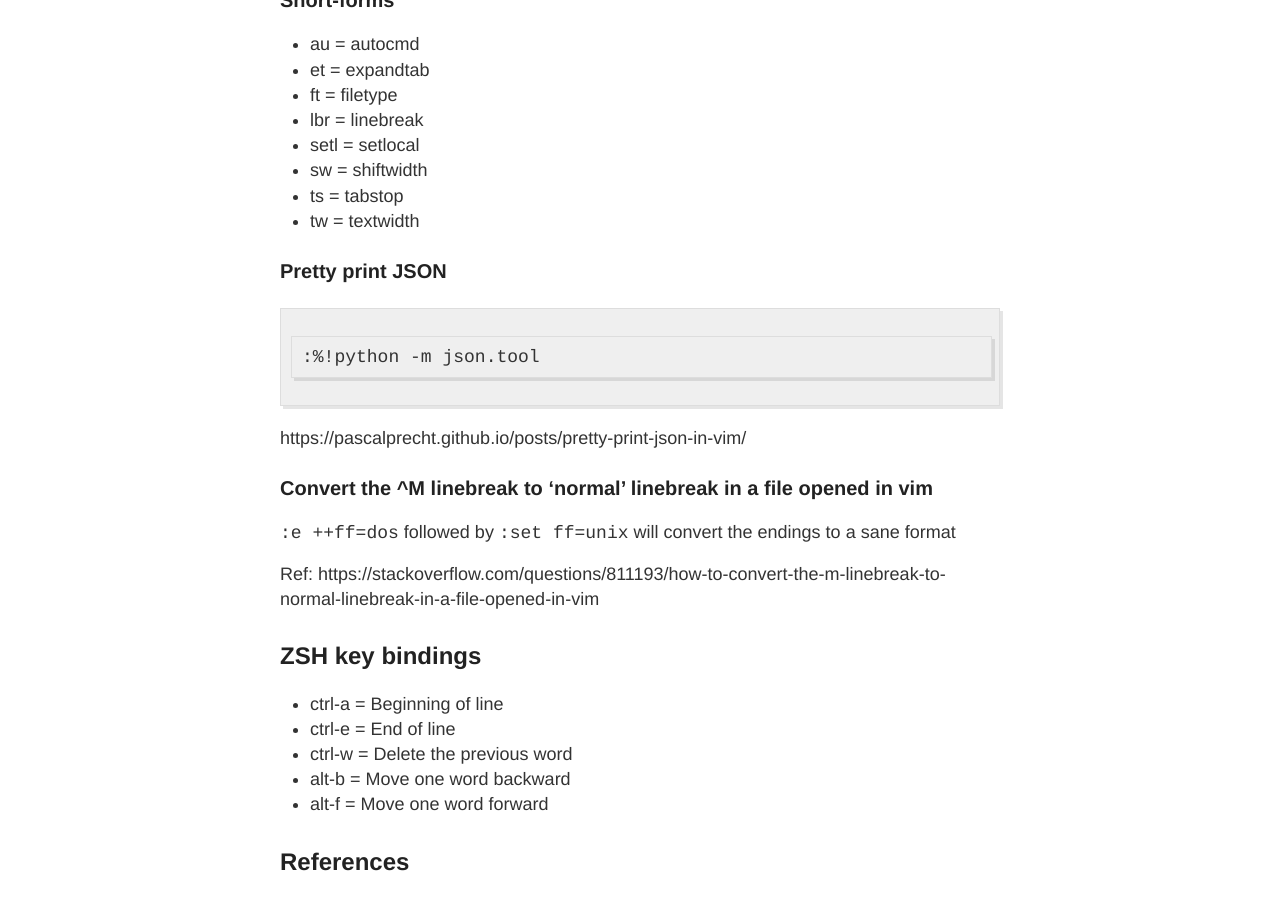
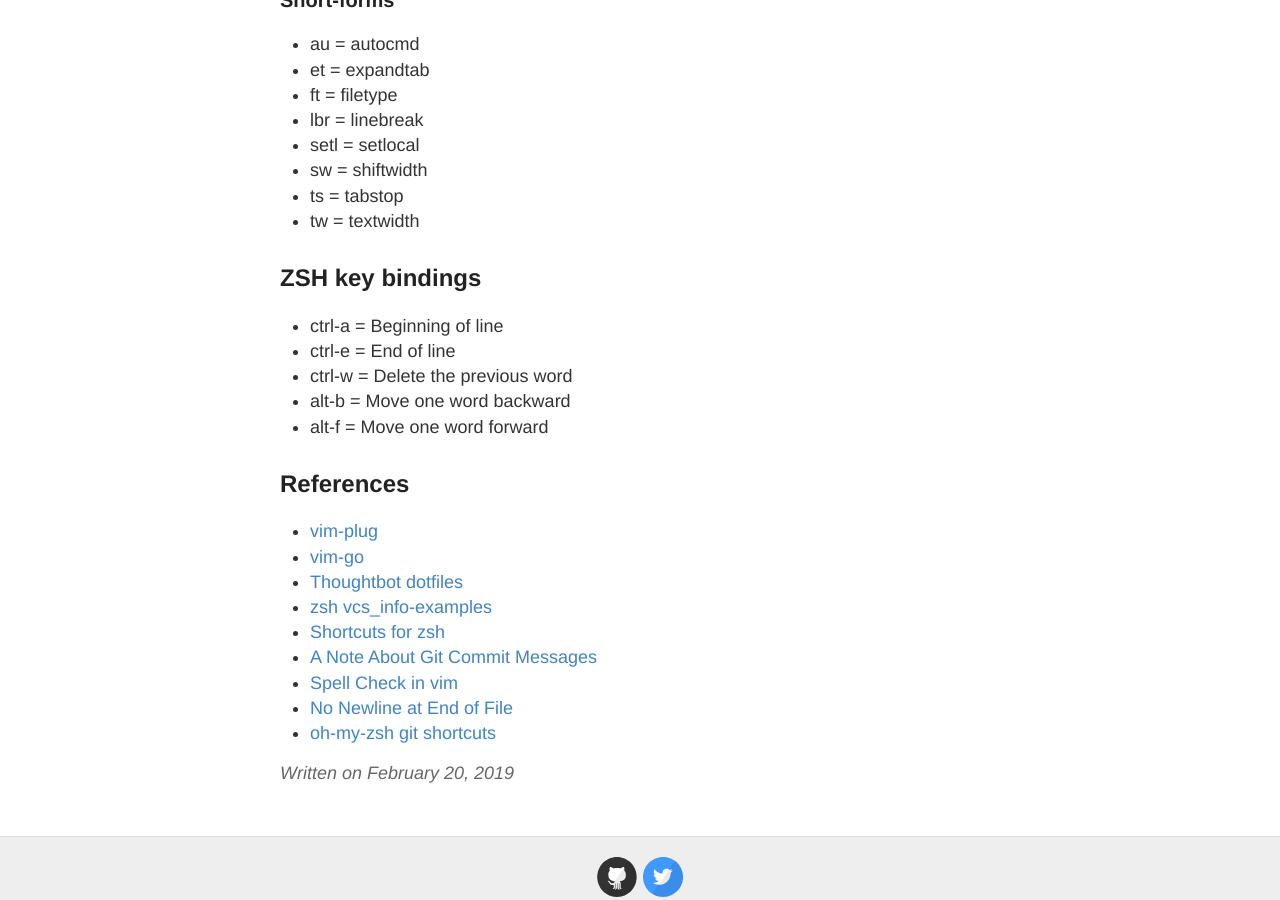
Before and after one commit to abeltay/abeltay.github.io, a Jekyll site: the page built from _posts/2019-02-20-useful-information.md, in a window 1280 px wide and 900 px high, scrolled down 903 px. Built offline with Jekyll 4.4.1, drawn with Linux system fonts in a browser that asks for light colours.

Commit message:
Move vim commands into another post

````diff
--- a/_posts/2019-02-20-useful-information.md
+++ b/_posts/2019-02-20-useful-information.md
@@ -45,17 +45,6 @@ For a more complete list view: https://linux.die.net/man/3/strftime
 - ts = tabstop
 - tw = textwidth
 
-### Pretty print JSON
-```
-:%!python -m json.tool
-```
-https://pascalprecht.github.io/posts/pretty-print-json-in-vim/
-
-### Convert the ^M linebreak to 'normal' linebreak in a file opened in vim
-`:e ++ff=dos` followed by `:set ff=unix` will convert the endings to a sane format
-
-Ref: https://stackoverflow.com/questions/811193/how-to-convert-the-m-linebreak-to-normal-linebreak-in-a-file-opened-in-vim
-
 ## ZSH key bindings
 - ctrl-a = Beginning of line
 - ctrl-e = End of line
````
Also changed, not shown: _posts/2021-02-25-vim-commands.md (added, +24 -0 lines).
